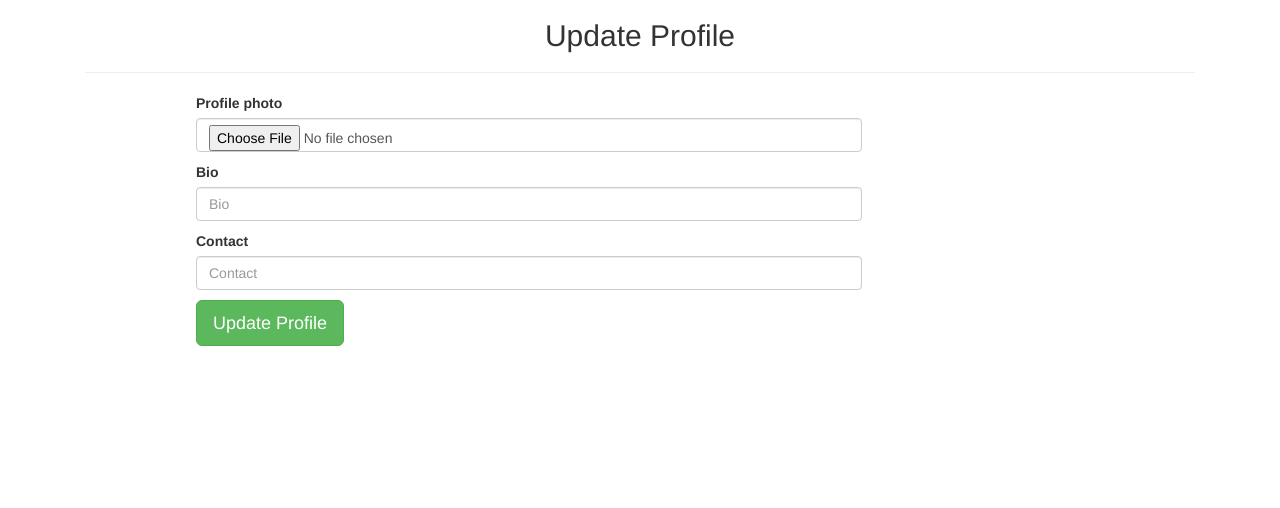
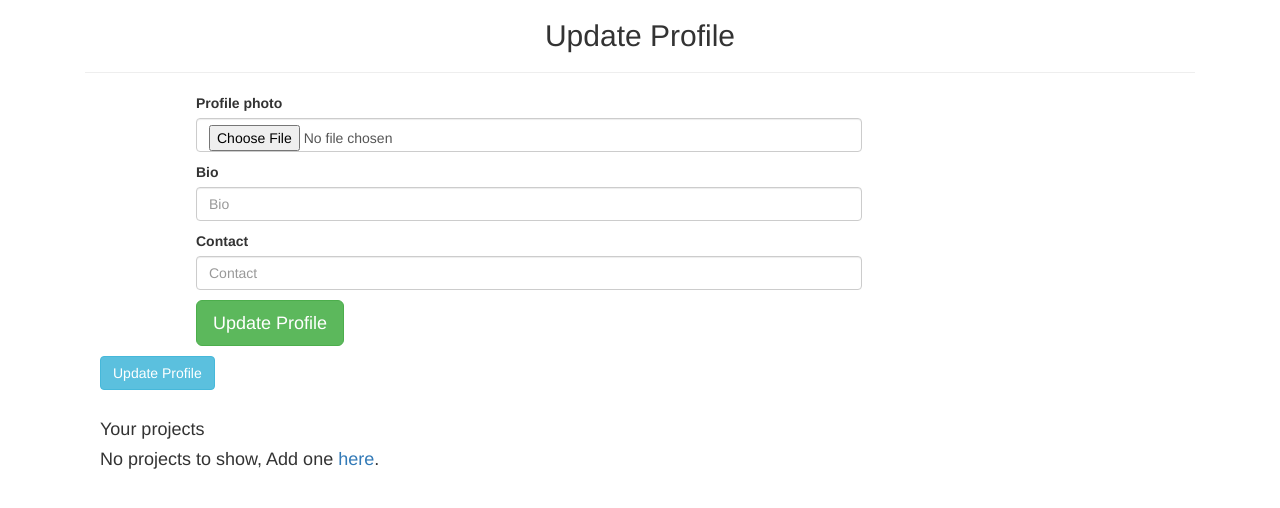
Before and after one commit to kiira254/ip-review-app, a Django app: a page that uses app/templates/profile/new_profile.html in a window 1280 px wide. Shown: the part 83-591 px from the top of the page. Run offline with Django 3.2, Linux system fonts and the light colour scheme; the visitor is signed in with stand-in values (Sample User, id 1); data comes from the database, SQL or seed files in the repository; data that the repository does not hold is empty; some libraries are stand-ins or nearby versions.

Commit message:
add projrctd in profile

```diff
--- a/app/templates/profile/new_profile.html
+++ b/app/templates/profile/new_profile.html
@@ -33,7 +33,56 @@
     {% bootstrap_form form%}
     <input type="submit" class="btn btn-success btn-lg" value="Update Profile">
   </form>
+{% block content %}
+<div class="container">
 
+{% if profile.bio %}
+
+    {{profile.bio}}
+    <p></p>
+    <h3><span><a class='maillink' href="{{profile}}">{{profile}}</a></span></h3>
+    <p></p>
+    <a href="{% url 'newprofile' %}"><button type="button" class="btn btn-info">Edit Profile</button></a>
+    <h3>
+      <span class='repo-owner' style='color: rgb(34, 33, 33);'>Projects: </span>{{projectcount}}
+    </h3>
+    <br>
+    <br>
+ {% else %}
+ <p></p>
+    <a href="{% url 'newprofile' %}"><button type="button" class="btn btn-info">Update Profile</button></a>
+
+    <br>
+    <br>
+  {% endif %}
+    <div class="your-photos">
+      <h4>Your projects</h4>
+      <p></p>
+{% if projects %}
+{% for project in projects %}
+  <div class="row">
+    <div class="jumbotron">
+      <div class="col-md-04">
+            <img style="width: 500px; " src="{{project.image.url}}" alt="{{ project.title }}">
+
+              <h2 class="card-title firstletter">{{project.title}}</h2>
+              <h4 class="card-text firstletter">{{ project.description | truncatechars:450 }}</h4>
+              <h5 class="card-text"><a href="{% url 'home' %}"><button type="button" class="btn-dark" style="width: 10%;">View</button></a></h5>
+
+      </div>
+    </div>
+        <br>
+  </div>
+{% endfor %}
+{% else %}
+<h4>No projects to show, Add one <a href="{% url 'newproject' %}">here</a>.</h4>
+{% endif %}
+
+    </div>
+</div>
+
+
+{% endblock %}
   {% block scripts %}
   <script src="https://ajax.googleapis.com/ajax/libs/jquery/3.2.1/jquery.min.js"></script>
   {% bootstrap_javascript %}
--- a/app/urls.py
+++ b/app/urls.py
@@ -6,7 +6,7 @@ from django.conf import settings
 urlpatterns=[
     url(r'^$',views.home,name='home'),
     url(r'^new/profile$',views.newprofile, name='newprofile'),
-    url(r'^profile/(\d+)', views.profile, name='profile'),
+    url(r'^profile/', views.profile, name='profile'),
     url(r'^search/',views.search_results, name='search_results'),
     # url(r'^project$', views.project, name='project'),
     url(r'^new/project$',views.newproject, name='newproject'),
--- a/app/views.py
+++ b/app/views.py
@@ -53,6 +53,11 @@ def profile(request):
 def newprofile(request,):
   id = request.user.id
   profile = Profile.objects.get(user=id)
+  frank = request.user.id
+  profile = Profile.objects.get(user=frank)
+  user = request.user
+  projects = Project.objects.filter(poster=frank).order_by('-pub_date')
+  projectcount = projects.count()
 
   if request.method == 'POST':
     instance = get_object_or_404(Profile, user=id)
@@ -64,7 +69,7 @@ def newprofile(request,):
   else:
     form = ProfileForm()
 
-  return render(request, 'profile/new_profile.html',{'form':form,'profile':profile})
+  return render(request, 'profile/new_profile.html',{'form':form,'profile':profile, 'user': user, 'projectcount': projectcount, 'projects': projects})
 
 @login_required(login_url='/accounts/login/')
 def myprojects(request):
```
